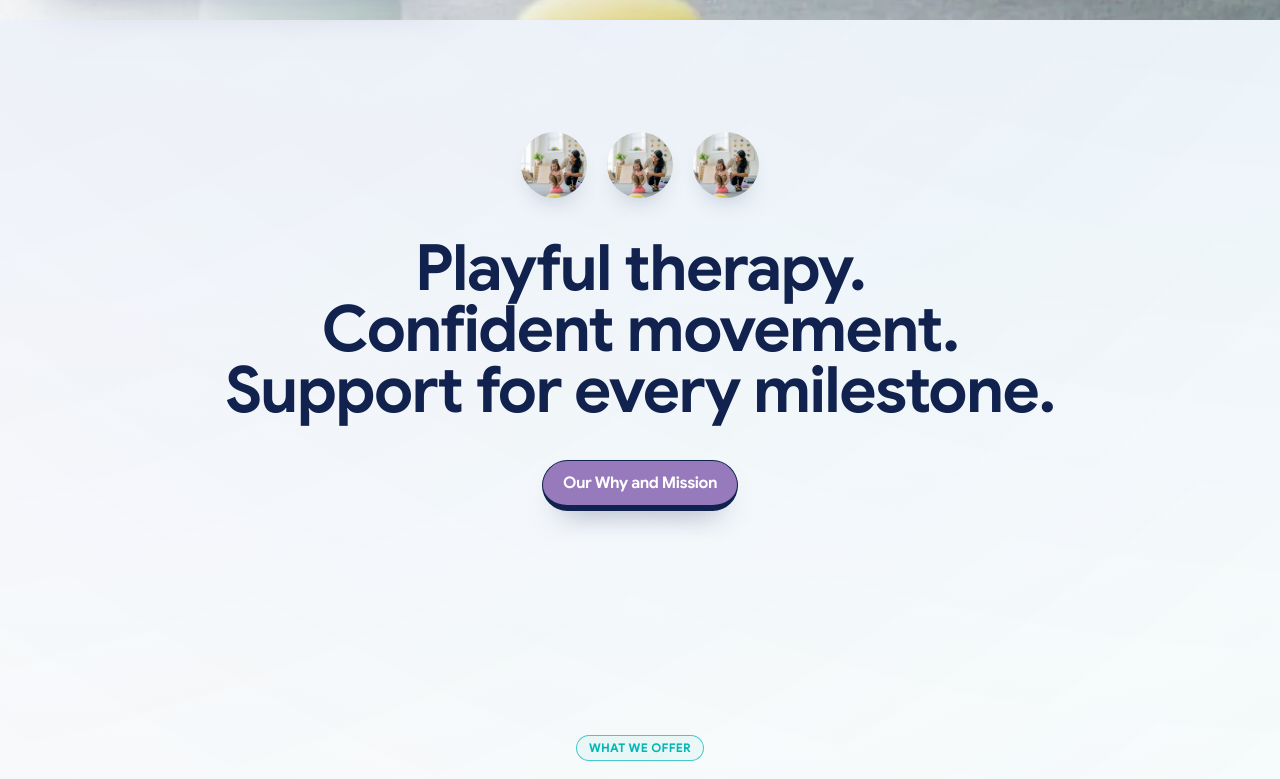
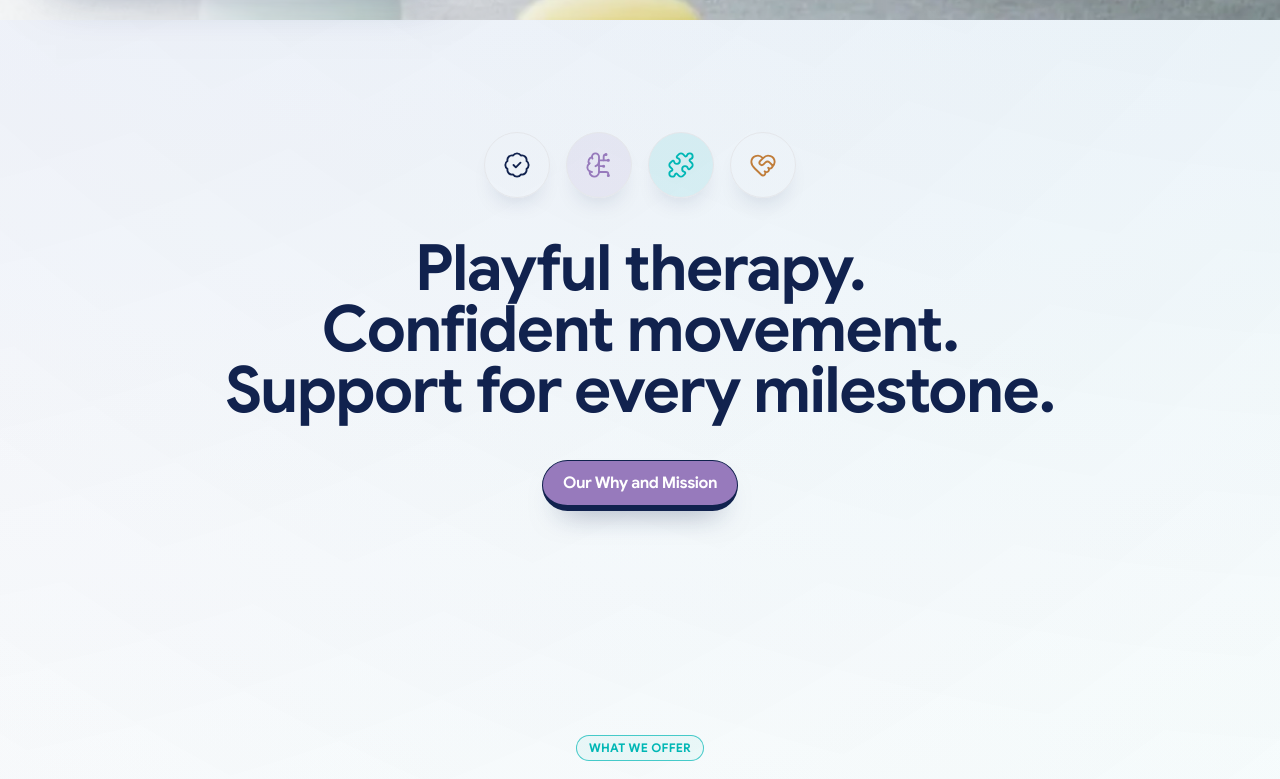
Before and after one commit to Estuardo666/novaleap, a Next.js app: page / in a window 1280 px wide. Shown: the part 780-1559 px from the top of the page. Built offline with nearby package versions, Linux system fonts and the light colour scheme.

Commit message:
feat: replace image circles with trust icons, remove trust badges strip, update brand copy

```diff
--- a/src/components/organisms/ApproachPlayWithPurposeSection.tsx
+++ b/src/components/organisms/ApproachPlayWithPurposeSection.tsx
@@ -93,7 +93,7 @@ const ApproachPlayWithPurposeSection = () => {
               variants={getNovaleapRevealVariants(prefersReducedMotion, 20, 0.12)}
               className="mt-6 text-lg leading-relaxed text-novaleap-navy/78"
             >
-              For a child, play is their work. Our <strong className="font-semibold text-novaleap-navy">Play-Based Therapy</strong> transforms repetitive clinical exercises into engaging adventures. This ensures <strong className="font-semibold text-novaleap-navy">higher motivation</strong>, better retention of motor skills, and a positive emotional connection to physical growth.
+              Play gives us a natural way to meet children where they are. By building therapy around their <strong className="font-semibold text-novaleap-navy">interests, strengths, and developmental pace</strong>, we turn evidence-informed strategies into engaging experiences that support functional goals, confidence, and lasting participation in everyday routines.
             </motion.p>
 
             <motion.ul
--- a/src/components/organisms/MissionIntroSection.tsx
+++ b/src/components/organisms/MissionIntroSection.tsx
@@ -1,6 +1,7 @@
 "use client";
 
-import Image from "next/image";
+import type { LucideIcon } from "lucide-react";
+import { BadgeCheck, BrainCircuit, HeartHandshake, Puzzle } from "lucide-react";
 import Link from "next/link";
 import { motion, useReducedMotion } from "framer-motion";
 import { getButtonClasses } from "@/components/atoms";
@@ -11,17 +12,46 @@ import {
   NOVALEAP_VIEWPORT,
 } from "@/lib/novaleapMotion";
 
-const circleImages = [
+type TrustItem = {
+  icon: LucideIcon;
+  label: string;
+  bg: string;
+  border: string;
+  iconClass: string;
+  rotation: string;
+};
+
+const trustItems: TrustItem[] = [
   {
-    position: "44% 32%",
+    icon: BadgeCheck,
+    label: "Licensed Therapists",
+    bg: "bg-novaleap-navy/8",
+    border: "border-novaleap-navy/14",
+    iconClass: "text-novaleap-navy",
     rotation: "-rotate-6",
   },
   {
-    position: "54% 42%",
-    rotation: "rotate-0",
+    icon: BrainCircuit,
+    label: "Evidence-Based Practice",
+    bg: "bg-novaleap-purple/10",
+    border: "border-novaleap-purple/18",
+    iconClass: "text-novaleap-purple",
+    rotation: "-rotate-2",
   },
   {
-    position: "64% 34%",
+    icon: Puzzle,
+    label: "Sensory-Safe Environment",
+    bg: "bg-novaleap-aqua/10",
+    border: "border-novaleap-aqua/18",
+    iconClass: "text-novaleap-aqua",
+    rotation: "rotate-2",
+  },
+  {
+    icon: HeartHandshake,
+    label: "Family-Centered Care",
+    bg: "bg-[#ffc266]/14",
+    border: "border-[#c07d3a]/18",
+    iconClass: "text-[#c07d3a]",
     rotation: "rotate-6",
   },
 ];
@@ -69,12 +99,14 @@ const MissionIntroSection: React.FC = () => {
               },
             },
           }}
-          className="mb-10 flex items-center justify-center gap-4 sm:gap-5"
+          className="mb-10 flex flex-wrap items-center justify-center gap-3 sm:gap-4"
           aria-hidden="true"
         >
-          {circleImages.map((image, index) => (
+          {trustItems.map((item) => {
+            const Icon = item.icon;
+            return (
               <motion.div
-              key={index}
+                key={item.label}
                 variants={{
                   hidden: {
                     opacity: 0,
@@ -93,18 +125,12 @@ const MissionIntroSection: React.FC = () => {
                     },
                   },
                 }}
-              className={`relative h-[66px] w-[66px] overflow-hidden rounded-full shadow-[0_14px_28px_-18px_rgba(17,34,78,0.45)] ${image.rotation}`}
+                className={`flex h-[66px] w-[66px] items-center justify-center rounded-full border shadow-[0_14px_28px_-18px_rgba(17,34,78,0.32)] ${item.bg} ${item.border} ${item.rotation}`}
               >
-              <Image
-                src="/Novaleap BG.jpg"
-                alt=""
-                fill
-                sizes="66px"
-                className="object-cover"
-                style={{ objectPosition: image.position }}
-              />
+                <Icon className={`h-7 w-7 ${item.iconClass}`} strokeWidth={1.6} />
               </motion.div>
-          ))}
+            );
+          })}
         </motion.div>
 
         <motion.div
@@ -132,7 +158,7 @@ const MissionIntroSection: React.FC = () => {
           className="mt-10"
         >
           <Link
-            href="/our-approach"
+            href="/who-we-are"
             className={getButtonClasses({ variant: "secondary", size: "md" })}
           >
             <span className="relative z-10 inline-flex items-center justify-center">
--- a/src/components/organisms/OurApproachHeroSection.tsx
+++ b/src/components/organisms/OurApproachHeroSection.tsx
@@ -23,7 +23,7 @@ const OurApproachHeroSection = () => {
       headingLines={heroHeadingLines}
       description={
         <>
-          At Novaleap, we don&apos;t just treat symptoms; we <strong className="font-semibold text-novaleap-navy">empower children</strong>. Our approach combines <strong className="font-semibold text-novaleap-navy">evidence-based practice</strong> with the natural language of childhood: exploration and play.
+          Our approach is <strong className="font-semibold text-novaleap-navy">child-centered, play-based, and evidence-informed</strong>. We honor each child&apos;s strengths, interests, and developmental pace while working toward functional goals that support confident participation at home, school, and in the community.
         </>
       }
       imageSrc="/Novaleap BG.jpg"
--- a/src/components/organisms/PartnersInProgressSection.tsx
+++ b/src/components/organisms/PartnersInProgressSection.tsx
@@ -124,7 +124,7 @@ const PartnersInProgressSection = () => {
               variants={getNovaleapRevealVariants(prefersReducedMotion, 18, 0.12)}
               className="mt-6 text-lg leading-relaxed text-novaleap-navy/75"
             >
-              We believe the most significant growth happens in <strong className="font-semibold text-novaleap-navy">everyday life</strong>. We provide parents with the tools, coaching, and resources to integrate therapy goals into play at home, the park, and school.
+              Parents and caregivers are <strong className="font-semibold text-novaleap-navy">essential members of the team</strong>. We partner closely with families, offering clear guidance, practical tools, and a compassionate environment so children feel safe, supported, and ready to take on new challenges beyond the clinic.
             </motion.p>
 
             <motion.ul
--- /dev/null
+++ b/src/components/organisms/TrustBadgesSection.tsx
@@ -0,0 +1,103 @@
+"use client";
+
+import type { LucideIcon } from "lucide-react";
+import { BadgeCheck, BrainCircuit, HeartHandshake, Puzzle } from "lucide-react";
+import { motion, useReducedMotion } from "framer-motion";
+import {
+  getNovaleapRevealVariants,
+  getNovaleapStaggerContainerVariants,
+} from "@/lib/novaleapMotion";
+
+type TrustBadge = {
+  icon: LucideIcon;
+  label: string;
+  accentClass: string;
+  glowClass: string;
+};
+
+const trustBadges: TrustBadge[] = [
+  {
+    icon: BadgeCheck,
+    label: "Licensed Therapists",
+    accentClass: "text-novaleap-navy",
+    glowClass:
+      "bg-[radial-gradient(circle_at_top_left,rgba(17,34,78,0.12),transparent_68%)]",
+  },
+  {
+    icon: BrainCircuit,
+    label: "Evidence-Based Practice",
+    accentClass: "text-novaleap-purple",
+    glowClass:
+      "bg-[radial-gradient(circle_at_top_left,rgba(151,122,188,0.16),transparent_68%)]",
+  },
+  {
+    icon: Puzzle,
+    label: "Sensory-Safe Environment",
+    accentClass: "text-novaleap-aqua",
+    glowClass:
+      "bg-[radial-gradient(circle_at_top_left,rgba(0,183,181,0.16),transparent_68%)]",
+  },
+  {
+    icon: HeartHandshake,
+    label: "Family-Centered Care",
+    accentClass: "text-[#c07d3a]",
+    glowClass:
+      "bg-[radial-gradient(circle_at_top_left,rgba(255,194,102,0.22),transparent_68%)]",
+  },
+];
+
+/**
+ * TrustBadgesSection - Organismic Component
+ *
+ * Compact credibility strip that sits directly beneath the homepage hero.
+ * Reinforces NovaLeap's trust signals with soft motion and responsive layout.
+ *
+ * @example
+ * <TrustBadgesSection />
+ */
+const TrustBadgesSection: React.FC = () => {
+  const prefersReducedMotion = useReducedMotion();
+
+  return (
+    <section
+      aria-label="NovaLeap credentials"
+      className="relative z-20 -mt-10 px-4 pb-8 sm:-mt-14 sm:px-6 sm:pb-10 lg:px-8"
+    >
+      <div className="mx-auto max-w-7xl overflow-hidden rounded-[2rem] border border-white/80 bg-[linear-gradient(180deg,rgba(254,249,246,0.96)_0%,rgba(255,255,255,0.9)_100%)] shadow-[0_30px_70px_-46px_rgba(17,34,78,0.34)] ring-1 ring-novaleap-navy/6 backdrop-blur-xl">
+        <motion.ul
+          initial="hidden"
+          whileInView="show"
+          viewport={{ once: true, amount: 0.55 }}
+          variants={getNovaleapStaggerContainerVariants(prefersReducedMotion, 0.06, 0.15)}
+          className="grid grid-cols-2 md:grid-cols-4"
+        >
+          {trustBadges.map((badge, index) => {
+            const Icon = badge.icon;
+            const isRightColumnMobile = index % 2 === 1;
+            const isBottomRowMobile = index > 1;
+
+            return (
+              <motion.li
+                key={badge.label}
+                variants={getNovaleapRevealVariants(prefersReducedMotion, 10)}
+                className={`relative overflow-hidden px-5 py-5 sm:px-6 sm:py-6 ${isRightColumnMobile ? "border-l border-white/70 md:border-l-0" : ""} ${isBottomRowMobile ? "border-t border-white/70 md:border-t-0" : ""} ${index > 0 ? "md:border-l md:border-white/70" : ""}`}
+              >
+                <div aria-hidden="true" className={`absolute inset-0 opacity-90 ${badge.glowClass}`} />
+                <div className="relative flex min-h-20 items-center gap-3 sm:gap-4">
+                  <div className={`flex h-11 w-11 flex-none items-center justify-center rounded-2xl border border-white/80 bg-white/82 shadow-[0_16px_34px_-24px_rgba(17,34,78,0.35)] ${badge.accentClass}`}>
+                    <Icon className="h-5 w-5 sm:h-[1.35rem] sm:w-[1.35rem]" strokeWidth={1.7} aria-hidden="true" />
+                  </div>
+                  <p className="max-w-[14ch] text-sm font-semibold leading-snug text-novaleap-navy sm:text-base">
+                    {badge.label}
+                  </p>
+                </div>
+              </motion.li>
+            );
+          })}
+        </motion.ul>
+      </div>
+    </section>
+  );
+};
+
+export default TrustBadgesSection;
--- a/src/components/organisms/WhoWeAreSection.tsx
+++ b/src/components/organisms/WhoWeAreSection.tsx
@@ -65,7 +65,7 @@ const WhoWeAreSection: React.FC = () => {
         headingLines={whoWeAreHeadingLines}
         description={
           <>
-            NovaLeap is a pediatric physical therapy center where <strong className="font-semibold text-novaleap-navy">evidence-based care</strong> meets joyful play. We partner with families to build confidence, strengthen movement foundations, and turn everyday progress into <strong className="font-semibold text-novaleap-navy">meaningful milestones</strong>.
+            At NovaLeap, we are a <strong className="font-semibold text-novaleap-navy">child-centered practice</strong> dedicated to helping children move, grow, and thrive. Through play-based, evidence-informed therapy, we support meaningful progress that helps children participate more confidently in everyday life.
           </>
         }
         imageSrc="/Novaleap BG.jpg"
@@ -131,11 +131,11 @@ const WhoWeAreSection: React.FC = () => {
             </motion.h2>
 
             <p className="mt-6 text-lg leading-relaxed text-novaleap-navy/80">
-              We design <strong className="font-semibold text-novaleap-navy">personalized therapy programs</strong> that support strength, coordination, and daily independence. From first steps to stronger movement patterns, every session is intentional, playful, and aligned with your child specific needs.
+              We believe every child is unique, and we tailor our care to honor their <strong className="font-semibold text-novaleap-navy">strengths, interests, and developmental pace</strong>. Through play-based, evidence-informed therapy, we focus on meaningful, functional goals that support participation at home, school, and in the community.
             </p>
 
             <p className="mt-4 text-lg leading-relaxed text-novaleap-navy/80">
-              Families choose NovaLeap because they feel <strong className="font-semibold text-novaleap-navy">heard, informed, and supported</strong> through each stage of the journey. You bring the goals. We bring the plan, the progress tracking, and the encouragement to keep moving forward.
+              We partner closely with families, recognizing parents and caregivers as <strong className="font-semibold text-novaleap-navy">essential members of the team</strong>, and foster a compassionate, inclusive environment where children feel safe, confident, and empowered to take on new challenges. Our commitment to integrity, continuous growth, and excellence guides the thoughtful, high-quality care we provide.
             </p>
 
             <motion.div
```
Also changed, not shown: src/components/organisms/WhyUsSection.tsx (+4 -4 lines). Lines whose indentation alone changed are shown as unchanged.
